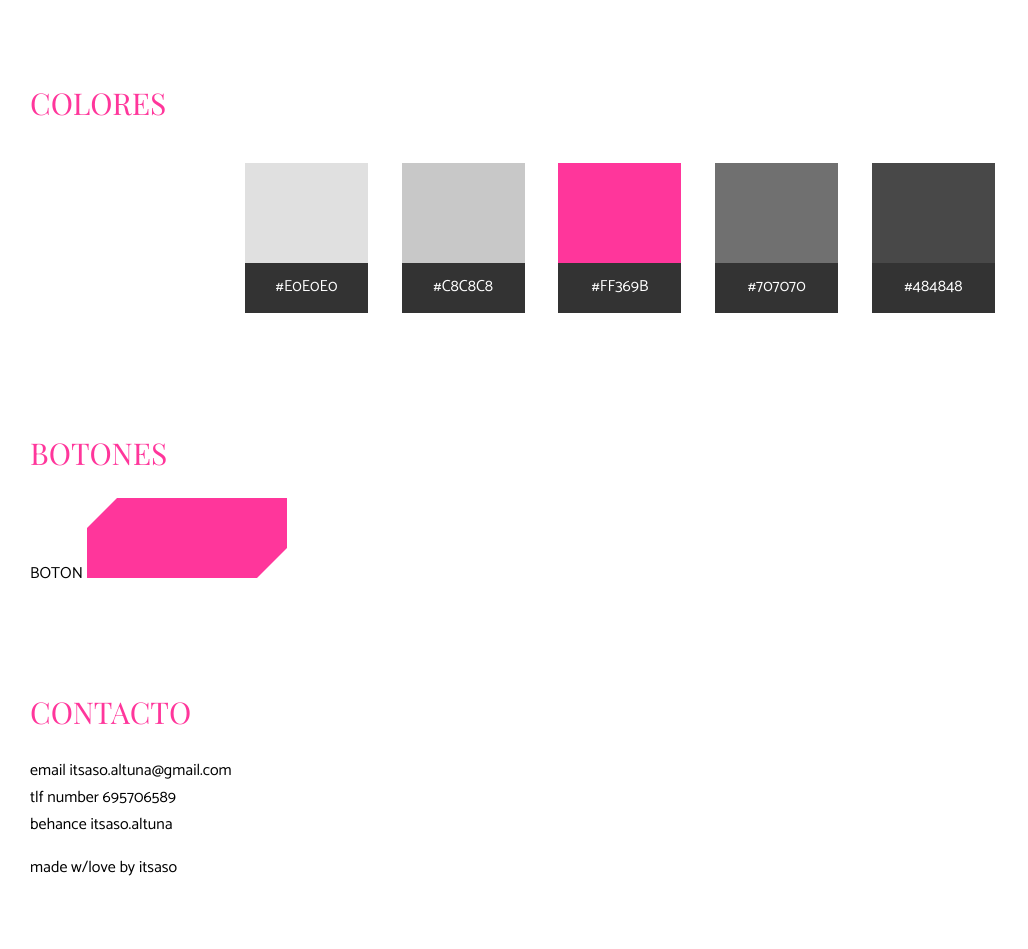
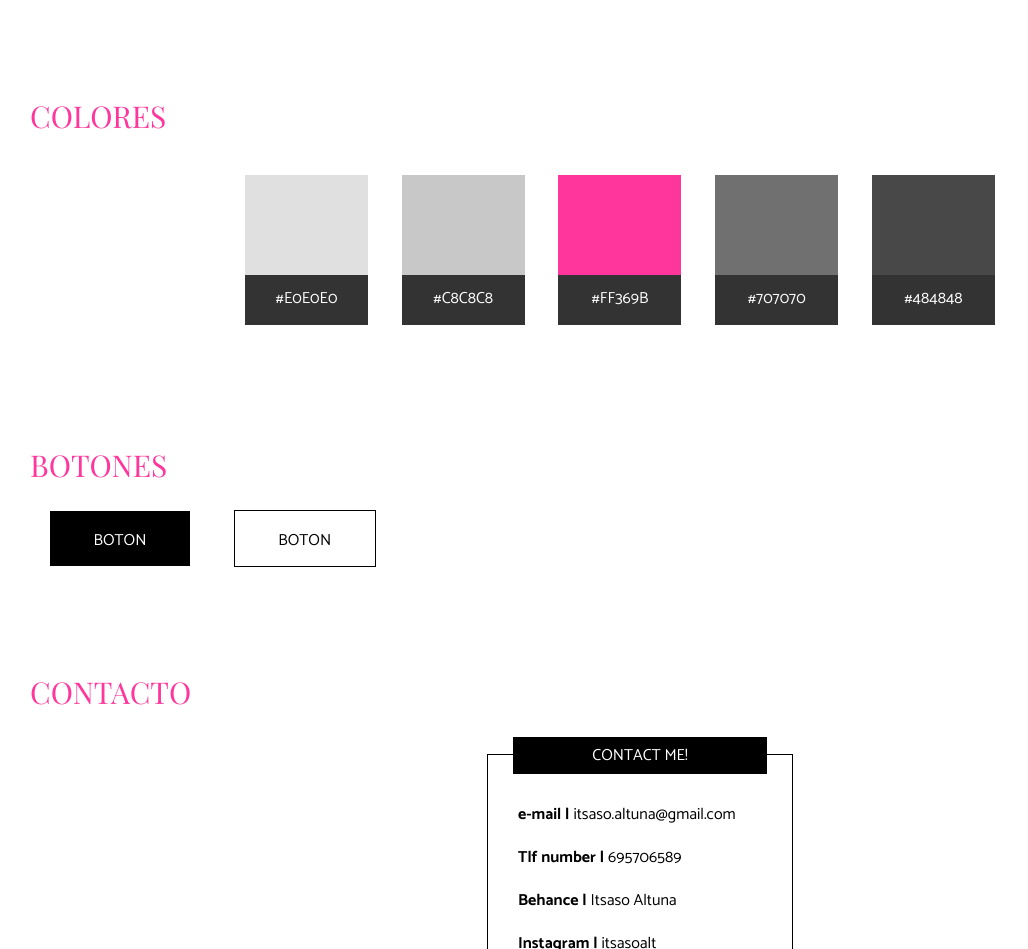
Before and after one commit to itsasoalt/itsaso, a plain HTML site: page hoja_estilo.html in a window 1280 px wide. Shown: the part 1851-2800 px from the top of the page, without its empty margins (0-1028 px from the left). Before the commit the page ends 2778 px from the top, so only its background shows below. Drawn offline with nearby package versions, Linux system fonts and the light colour scheme.

Commit message:
git commit portfolio colours to do

```diff
--- a/hoja_estilo.html
+++ b/hoja_estilo.html
@@ -33,6 +33,7 @@
 
     <article id="tipografia">
         <h2 class="spacetop">TIPOGRAFÍA</h2>
+        <section>
             <h1>Heading H1</h1>
             <h2>Heading H2</h2>
             <h3>Heading H3</h3>
@@ -41,14 +42,15 @@
             <h6>Heading H6</h6>
 
             <p>Lorem ipsum dolor sit amet, consectetur adipiscing elit. Proin imperdiet orci in turpis efficitur, eu mollis dolor rutrum. Sed auctor nunc nec nulla viverra, quis malesuada erat vulputate. Cras lorem urna, commodo eu imperdiet in, tempor at ipsum. Proin ut commodo odio. Donec sit amet quam ut tortor viverra tincidunt sed eget purus. Aliquam et accumsan ligula. In hac habitasse platea dictumst. Duis convallis ligula sed lectus egestas porta. Aenean eros sapien, tempus quis laoreet in, ultricies sed arcu.</p>
+        </section>
 
+        <section>
             <blockquote cite="#">
                 <span class="bq">&ldquo;</span>
                 Lorem ipsum dolor sit amet, consectetur adipiscing elit. Proin imperdiet orci in turpis efficitur, eu mollis dolor rutrum. Sed auctor nunc nec nulla viverra, quis malesuada erat vulputate. Cras lorem urna, commodo eu imperdiet in, tempor at ipsum.
                 <span class="bq">&rdquo;</span>
             </blockquote>
 
-        <section>
             <ul>
                 <li>list item 1</li>
                 <li>list item 2</li>
@@ -62,7 +64,9 @@
                 <li>list item 3</li>
                 <li>list item 4</li>
             </ol>
+        </section>
 
+        <section>
             <dl>
               <dt>Definition title 1</dt>
               <dd>Definition description 1 Lorem ipsum dolor sit amet, consectetur adipisicing elit. Modi quibusdam, a aut saepe? Excepturi nisi consectetur ad libero expedita voluptas aspernatur officia quam. Distinctio eos inventore, eum accusantium, quae temporibus.</dd>
@@ -79,7 +83,7 @@
 
     <article id="colores">
         <h2 class="spacetop">colores</h2>
-        <div class="colores">
+        <section class="colores">
             <div class="paintchip">
                 <div class="colorpatch color1"></div>
                 <div class="namelabel">
@@ -110,42 +114,58 @@
                     #484848
                 </div>
             </div>
-        </div>
+        </section>
 
     </article>
 
     <article id="botones">
         <h2 class="spacetop">BOTONES</h2>
-        <a href="#" class="btn">
+        <section>
+            <a href="#">
+                <div class="btn">
                     BOTON
-            <span class"btn-1">
-                <span class="btn-2">
-                    <i class="btnbody"></i>
-                    <i class="cornertop"></i>
-                    <i class="cornerbottom"></i>
-                </span>
-            </span>
+                </div>
             </a>
+            <a href="#">
+                <div class="btn btn-alt">
+                    BOTON
+                </div>
+            </a>
+        </section>
+
     </article>
 
     <article id="contacto">
         <h2 class="spacetop">CONTACTO</h2>
-        <div>
-            <span>email</span>
-            <span>itsaso.altuna@gmail.com</span>
-        </div>
-        <div>
-            <span>tlf number</span>
-            <span>695706589</span>
-        </div>
-        <div>
-            <span>behance</span>
-            <span>itsaso.altuna</span>
-        </div>
+        <section>
+            <dt>contact me!</dt>
+            <dd>
+                <p>
+                    <b>e-mail |</b> itsaso.altuna@gmail.com
+                </p>
+                <p>
+                    <b>Tlf number |</b> 695706589
+                </p>
+                <p>
+                    <a href="https://www.behance.net/itsasoaltuna">
+                        <b>Behance |</b> Itsaso Altuna
+                    </a>
+                </p>
+                <p>
+                    <a href="https://www.instagram.com/itsasoalt">
+                        <b>Instagram |</b> itsasoalt
+                    </a>
+                </p>
+            </dd>
+
+        </section>
+
     </article>
 
     <footer>
-        <p>made w/love by itsaso </p>
+        <span><p>made w/</p></span>
+        <span class="heart"></span>
+        <span><p> by itsaso</p></span>
     </footer>
 
 </body>
--- a/styles.css
+++ b/styles.css
@@ -183,54 +183,67 @@ dt.alternativo {
 }
 
 /* BOTONES */
-a.btn {
-	margin-right: -40px;
+#botones a {
+	margin: 0 20px;
 }
-.btn-1 {
+.btn {
 	display: inline-block;
-	width: 200px;
-	height: 80px;
+	background-color: #000;
+	color: #fff;
+	width: 140px;
+	height: 55px;
+	text-align: center;
+	line-height: 60px;
 }
-.btn-2 {
+.btn-alt {
+	background-color: #fff;
+	color: #000;
+	border: solid 1px #000;
+}
+/* CONTACTO */
+#contacto dt, #contacto dd {
+	width: 20%;
+	margin-left: auto;
+	margin-right: auto;
 	position: relative;
+}
+#contacto dt {
+	z-index: 1;
+}
+/* FOOTER */
+footer {
+	width: 100%;
+	background-color: #000;
+	color: #fff;
+	text-align: center;
+	position: absolute;
+	left: 0;
+}
+footer span {
 	display: inline-block;
-	width: 200px;
-	height: 80px;
 }
-.btnbody {
+.heart {
+	position: relative;
+	padding-top: 10px;
+	padding-left: 15px;
+}
+.heart:before, .heart:after {
 	position: absolute;
-	display:inline-block;
-	width:200px;
-	height:80px;
-	background-color:#FF369B;
-	left:0px;
-	top:0px;
+	content: "";
+	left: 7px;
+	top: 0;
+	width: 7px;
+	height: 10px;
+	background: #fff;
+	border-radius: 50% 50% 0 0;
+	transform: rotate(-45deg);
+	transform-origin: 0 100%;
 }
-.cornertop {
-	position: absolute;
-	display:inline-block;
-	width:0;
-	height:0;
-	line-height:0;
-	border:15px solid transparent;
-	border-left:15px solid #ffffff;
-	border-top:15px solid #ffffff;
-	left:0px;
-	top:0px;
+.heart:after {
+	left: 0;
+	transform: rotate(45deg);
+	transform-origin :100% 100%;
 }
-.cornerbottom {
-	position: absolute;
-	display:inline-block;
-	width:0;
-	height:0;
-	line-height:0;
-	border:15px solid transparent;
-	border-right:15px solid #ffffff;
-	border-bottom:15px solid #ffffff;
-	left:170px;
-	top:50px;
-}
-
 /* COSAS QUE SE REPITEN */
 a {
 	text-decoration: none;
```
Lines whose indentation alone changed are shown as unchanged.
